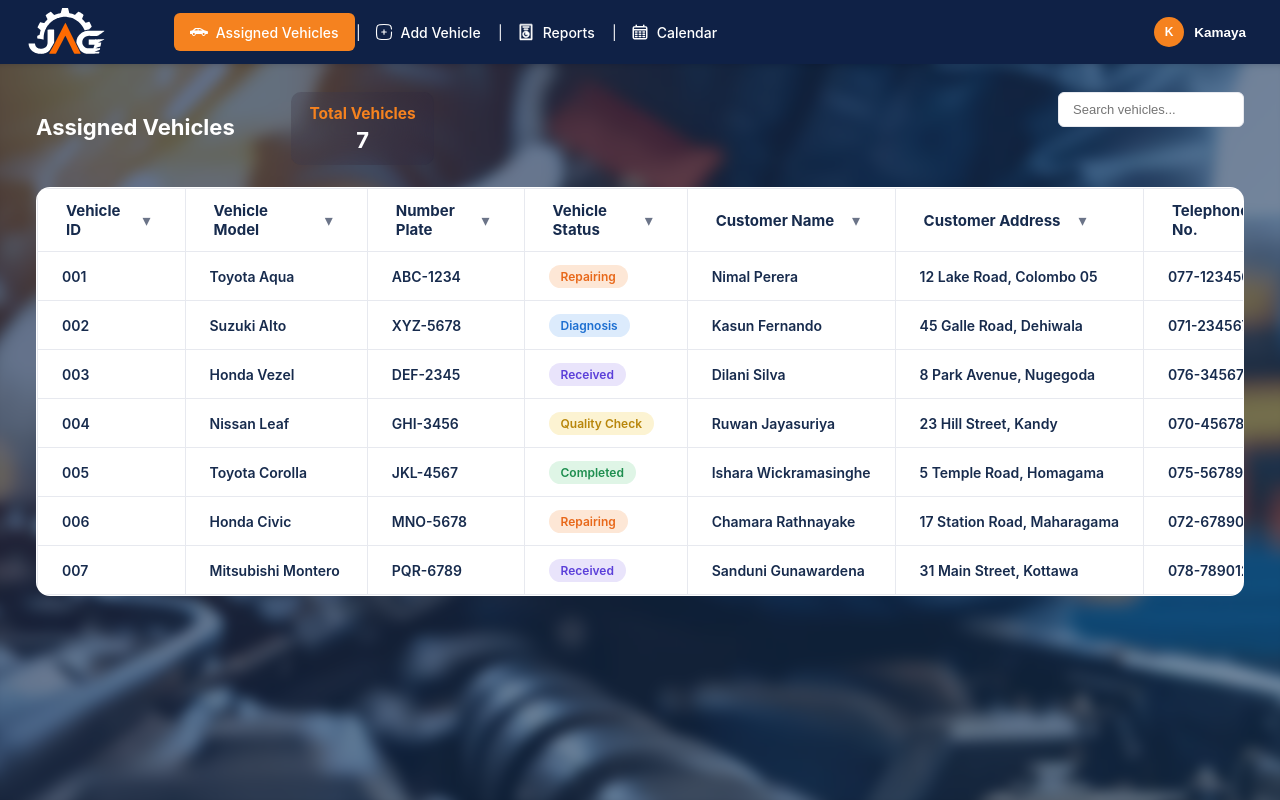
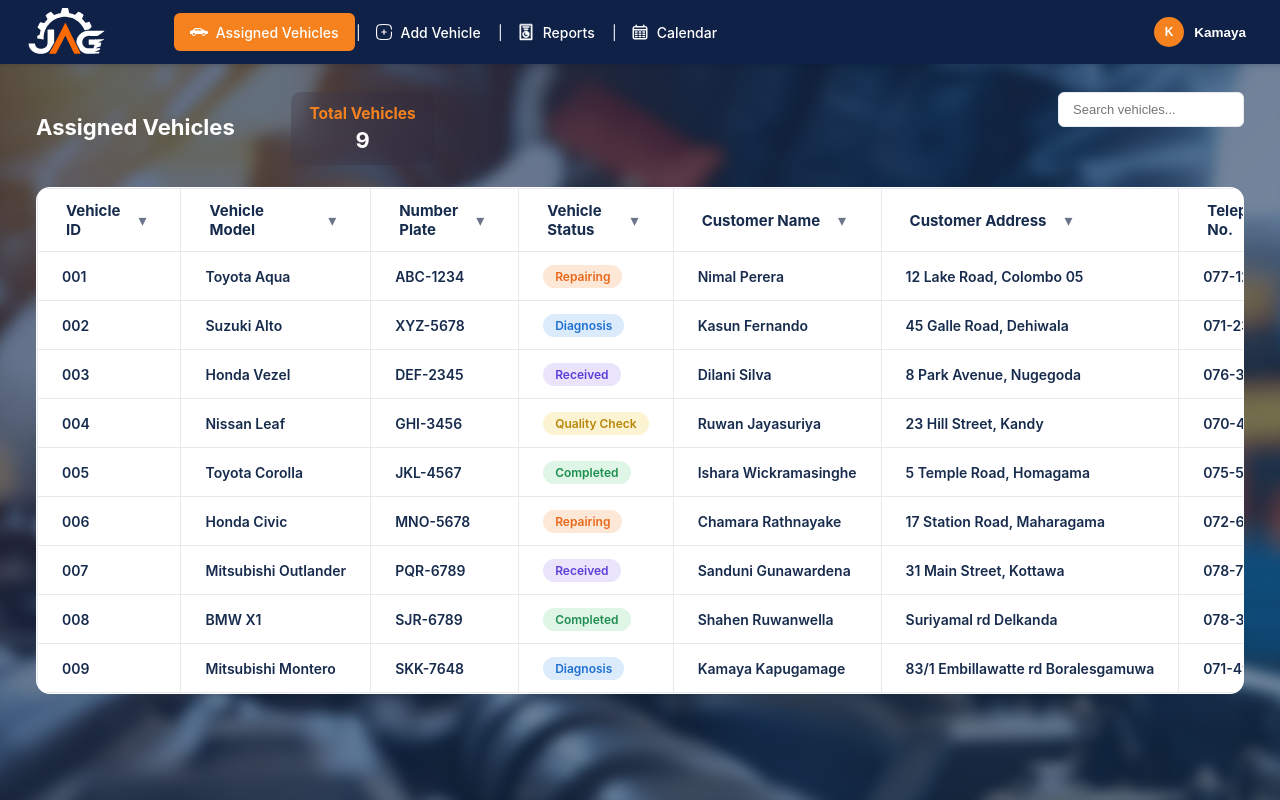
Before and after one commit to Kamaya7648/JAG, a React (Vite) app in the folder trello-clone/: page / in a window 1280 px wide. Built offline with nearby package versions, Linux system fonts and the light colour scheme.

Commit message:
Update vehicle models and add new entries

```diff
--- a/trello-clone/src/data.js
+++ b/trello-clone/src/data.js
@@ -13,7 +13,9 @@ export const VEHICLES = [
   { id: '004', model: 'Nissan Leaf', plate: 'GHI-3456', status: 'Quality Check', customerName: 'Ruwan Jayasuriya', customerAddress: '23 Hill Street, Kandy', phone: '070-4567890' },
   { id: '005', model: 'Toyota Corolla', plate: 'JKL-4567', status: 'Completed', customerName: 'Ishara Wickramasinghe', customerAddress: '5 Temple Road, Homagama', phone: '075-5678901' },
   { id: '006', model: 'Honda Civic', plate: 'MNO-5678', status: 'Repairing', customerName: 'Chamara Rathnayake', customerAddress: '17 Station Road, Maharagama', phone: '072-6789012' },
-  { id: '007', model: 'Mitsubishi Montero', plate: 'PQR-6789', status: 'Received', customerName: 'Sanduni Gunawardena', customerAddress: '31 Main Street, Kottawa', phone: '078-7890123' },
+  { id: '007', model: 'Mitsubishi Outlander', plate: 'PQR-6789', status: 'Received', customerName: 'Sanduni Gunawardena', customerAddress: '31 Main Street, Kottawa', phone: '078-7890123' },
+  { id: '008', model: 'BMW X1', plate: 'SJR-6789', status: 'Completed', customerName: 'Shahen Ruwanwella', customerAddress: 'Suriyamal rd Delkanda', phone: '078-3456789' },
+  { id: '009', model: 'Mitsubishi Montero', plate: 'SKK-7648', status: 'Diagnosis', customerName: 'Kamaya Kapugamage', customerAddress: '83/1 Embillawatte rd Boralesgamuwa', phone: '071-4983337' },
 ]
 
 const DEFAULT_TASK_TEMPLATES = {
```
